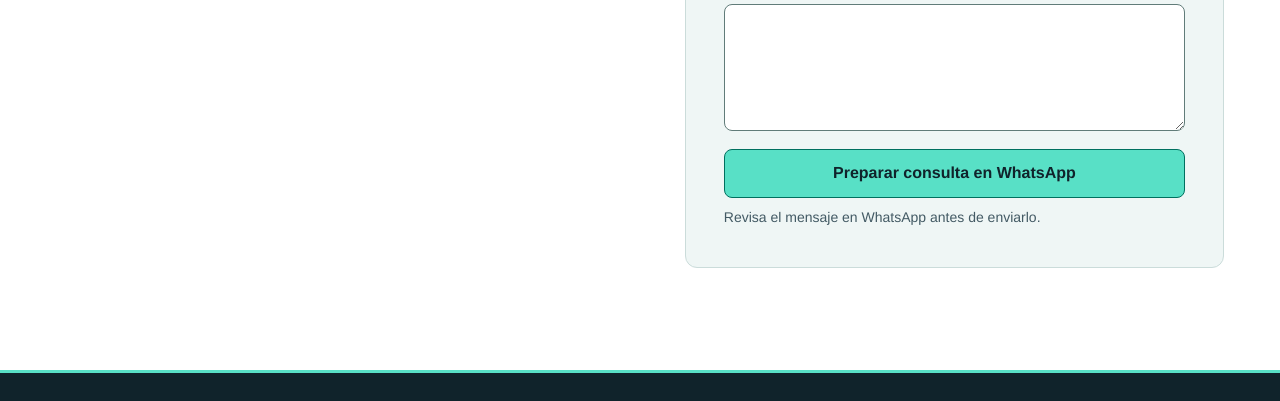
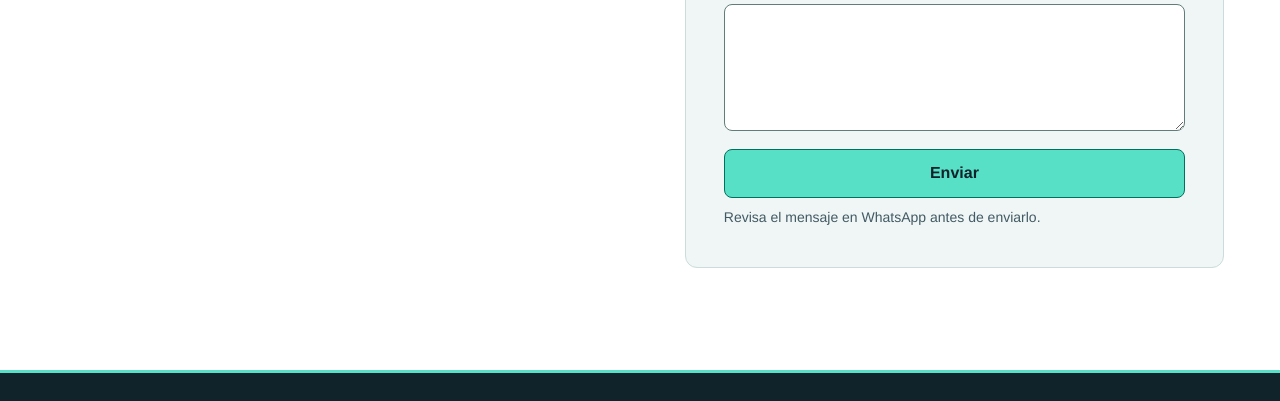
Before and after one commit to bryanxavierinucach/intercambiadores, a plain HTML site: page index.html in a window 1280 px wide. Shown: the part 3339-3740 px from the top of the page. Drawn offline with Linux system fonts and the light colour scheme.

Commit message:
Fix formulario

```diff
--- a/index.html
+++ b/index.html
@@ -61,7 +61,7 @@
 <label for="correo">Correo electrónico</label><input id="correo" name="correo" type="email" autocomplete="email" required>
 <label for="categoria">Categoría</label><select id="categoria" name="categoria" required><option value="">Selecciona una categoría</option><option value="juntas">Juntas PHE</option><option value="placas">Placas PHE</option><option value="agua">Generadores de agua dulce</option><option value="otro">Otra consulta</option></select>
 <label for="detalle">Marca, modelo y repuesto</label><textarea id="detalle" name="detalle" rows="4" required></textarea>
-<button class="button" type="submit">Preparar consulta en WhatsApp</button>
+<button class="button" type="submit">Enviar</button>
 <p class="form-note">Revisa el mensaje en WhatsApp antes de enviarlo.</p>
 </form></div></section>
 </main>
```
